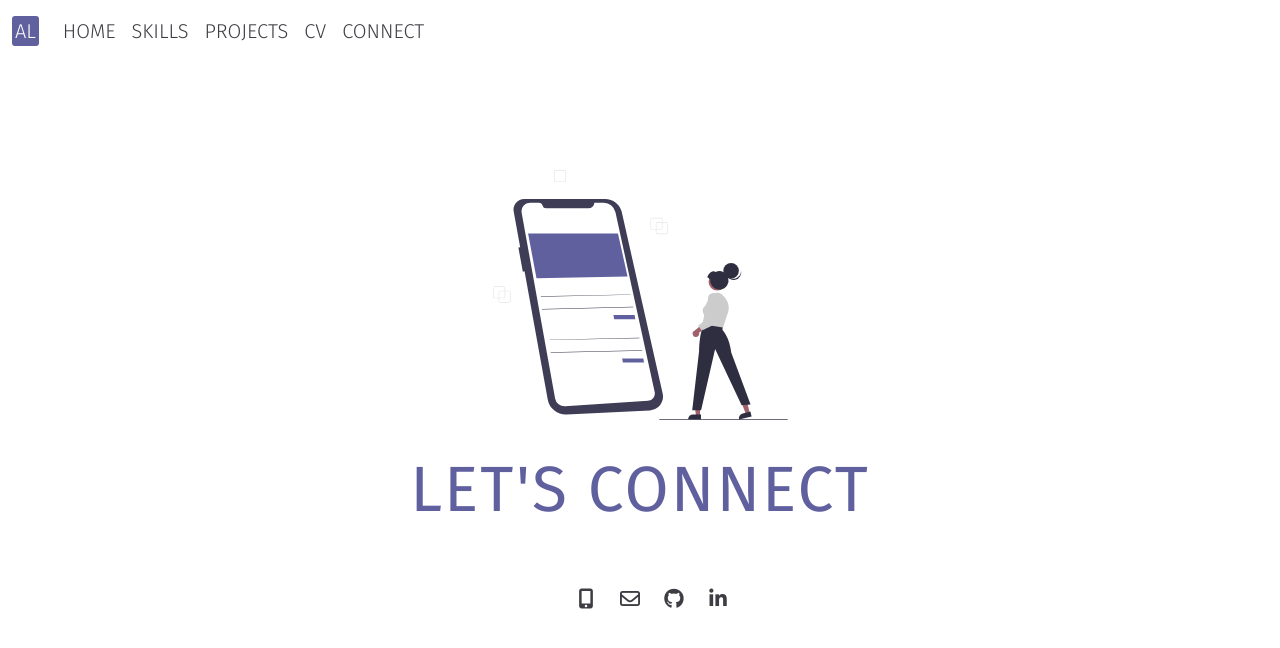
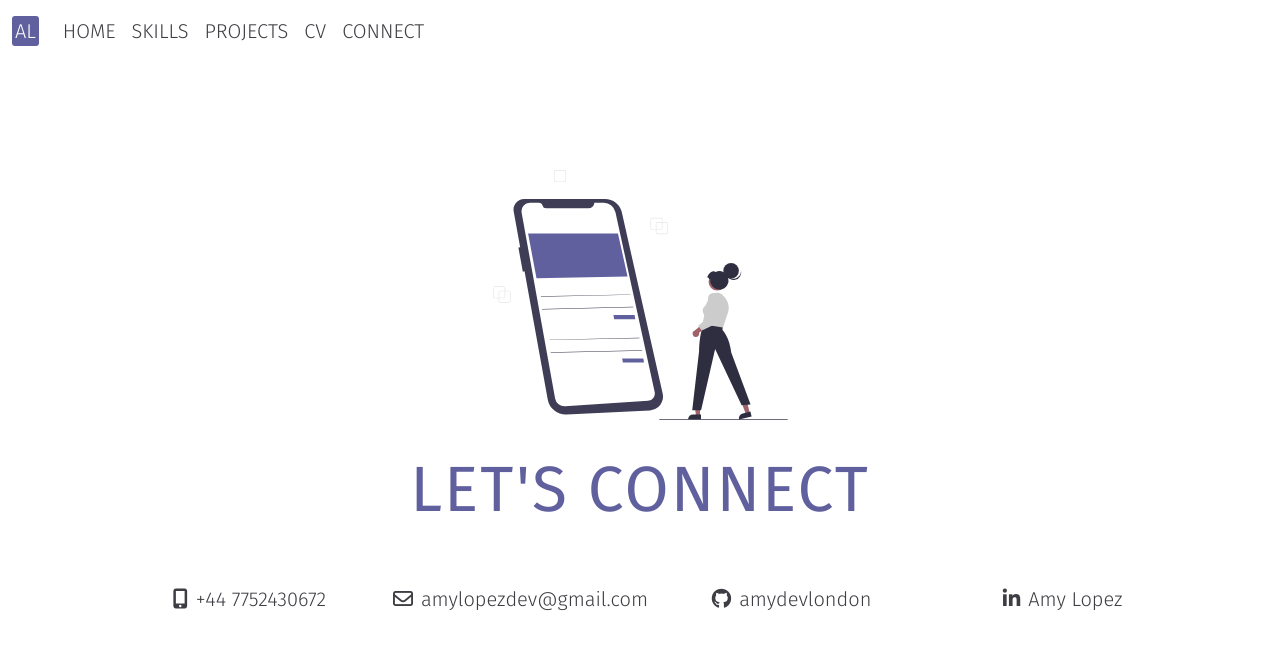
Before and after one commit to amydevlondon/Portfolio, a React (Create React App) app: page /contact in a window 1280 px wide. Shown: the top 648 px of the page. Built offline with nearby package versions, Linux system fonts and the light colour scheme.

Commit message:
add text to links

```diff
--- a/src/data.js
+++ b/src/data.js
@@ -88,21 +88,25 @@ export const links = [
     {
         id: 12,
         link: "tel:+447752430672",
-        icon: "fas fa-mobile-alt"
+        icon: "fas fa-mobile-alt",
+        text: "+44 7752430672"
     },
     {
         id: 13,
         link: "mailto: amylopezdev@gmail.com",
-        icon: "far fa-envelope"
+        icon: "far fa-envelope",
+        text: "amylopezdev@gmail.com"
     },
     {
         id: 14,
         link: "https://github.com/amydevlondon",
-        icon: "fab fa-github"
+        icon: "fab fa-github",
+        text: "amydevlondon"
     },
     {
         id: 15,
         link: "https://www.linkedin.com/in/amy-lopez-196bb0228/",
-        icon: "fab fa-linkedin-in"
+        icon: "fab fa-linkedin-in",
+        text: "Amy Lopez"
     }
 ];
```
